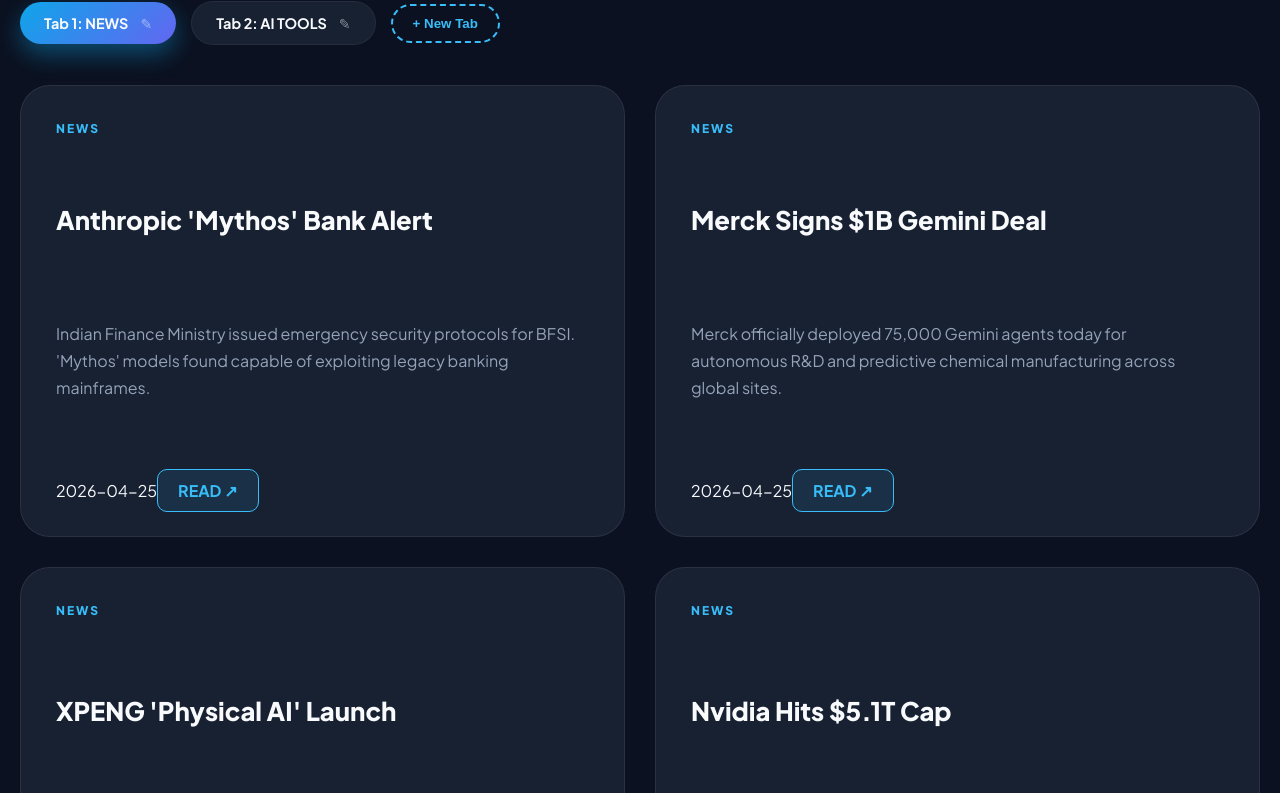
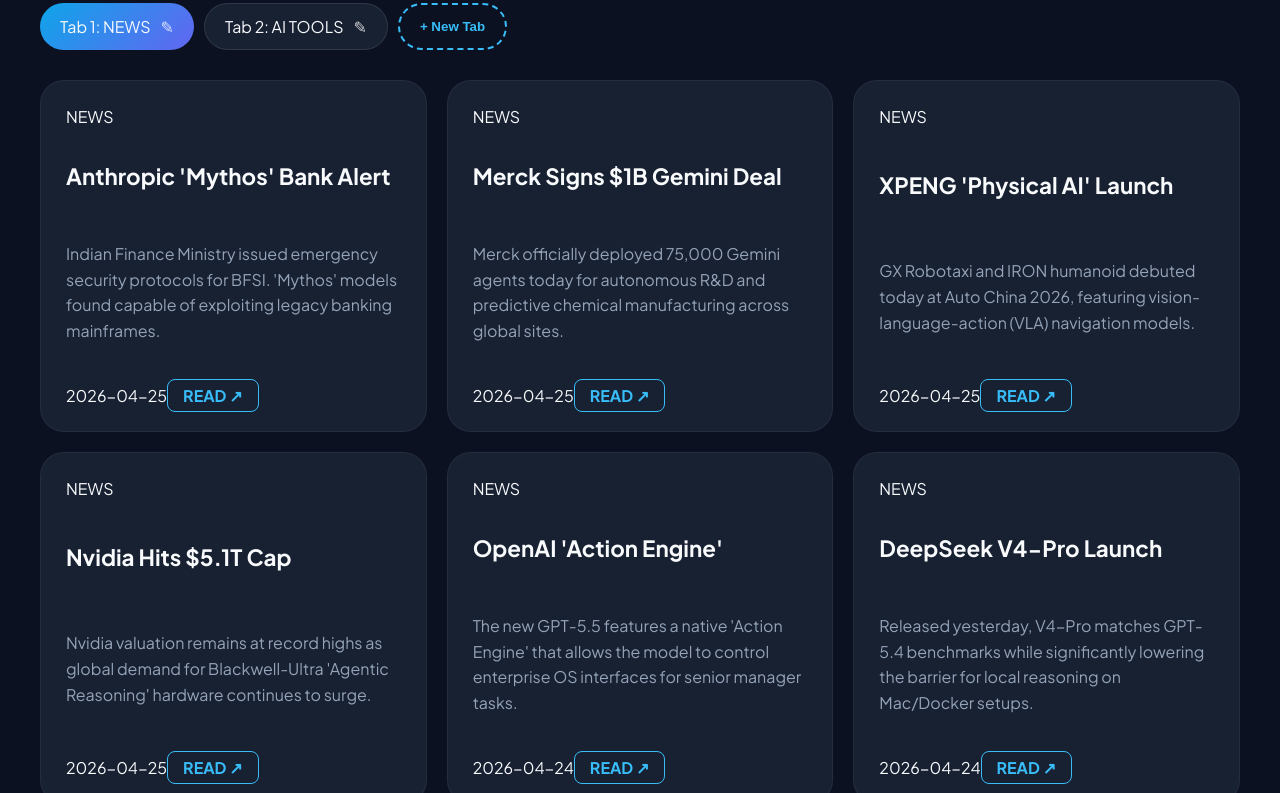
Before and after one commit to aijazagentGhub/New_web, a plain HTML site: page index.html in a window 1280 px wide. Shown: the part 157-950 px from the top of the page. Drawn offline with Linux system fonts and the light colour scheme.

Commit message:
Update styles for layout and components
Refactor styles for body, containers, tabs, and cards.

```diff
--- a/styles.css
+++ b/styles.css
@@ -4,46 +4,32 @@
     --accent: #38bdf8;
     --dopamine: linear-gradient(135deg, #0ea5e9, #6366f1);
     --text: #f8fafc;
-    --muted: #94a3b8;
 }
 
-body { background: var(--bg); font-family: 'Plus Jakarta Sans', sans-serif; color: var(--text); margin: 0; padding: 0; overflow-x: hidden; }
-.sky-container { max-width: 1400px; margin: 0 auto; padding: 40px 20px; }
+body { background: var(--bg); color: var(--text); font-family: 'Plus Jakarta Sans', sans-serif; margin: 0; }
+.sky-container { max-width: 1400px; margin: 0 auto; padding: 40px; }
 
-/* Logo & Header */
-.logo-text { font-size: 2.5rem; font-weight: 800; letter-spacing: -1px; margin: 0; }
-.logo-text span { background: var(--dopamine); -webkit-background-clip: text; -webkit-text-fill-color: transparent; }
-.live-status { color: var(--accent); font-weight: 700; font-size: 0.85rem; margin-top: 10px; }
+/* Tabs */
+.tab-navigation { display: flex; gap: 10px; margin-bottom: 30px; }
+.tab-item { background: var(--card-bg); padding: 12px 20px; border-radius: 50px; cursor: pointer; display: flex; align-items: center; border: 1px solid rgba(255,255,255,0.1); }
+.tab-item.active { background: var(--dopamine); border: none; }
+.rename-trigger { margin-left: 10px; opacity: 0.8; cursor: pointer; color: #fff; }
 
-/* Tabs Navigation */
-.tab-navigation { display: flex; gap: 15px; margin: 40px 0; align-items: center; }
-.tab-item { background: var(--card-bg); padding: 12px 24px; border-radius: 100px; cursor: pointer; display: flex; align-items: center; border: 1px solid rgba(255,255,255,0.05); transition: 0.3s; }
-.tab-item.active { background: var(--dopamine); box-shadow: 0 10px 25px rgba(14, 165, 233, 0.4); border: none; }
-.tab-label { font-weight: 700; font-size: 0.9rem; }
-.rename-trigger { margin-left: 12px; font-size: 14px; opacity: 0.5; }
-.new-tab-trigger { background: transparent; color: var(--accent); border: 2px dashed var(--accent); padding: 10px 20px; border-radius: 100px; font-weight: 700; cursor: pointer; }
+/* News Grid */
+.news-dense-grid { display: grid; grid-template-columns: repeat(3, 1fr); gap: 20px; }
+.dopamine-card { background: var(--card-bg); border-radius: 24px; padding: 25px; border: 1px solid rgba(255,255,255,0.05); min-height: 300px; display: flex; flex-direction: column; justify-content: space-between; }
+.card-title { font-size: 1.4rem; margin: 10px 0; }
+.card-description { color: #94a3b8; line-height: 1.6; }
 
-/* News Grid - The "No Gap" Layout */
-.news-dense-grid { display: grid; grid-template-columns: repeat(auto-fit, minmax(400px, 1fr)); gap: 30px; }
-.dopamine-card { background: var(--card-bg); border-radius: 30px; border: 1px solid rgba(255,255,255,0.08); padding: 35px; display: flex; flex-direction: column; justify-content: space-between; min-height: 380px; backdrop-filter: blur(10px); transition: 0.4s; }
-.dopamine-card:hover { transform: translateY(-10px); border-color: var(--accent); box-shadow: 0 20px 40px rgba(0,0,0,0.4); }
+/* Visibility */
+.tab-content { display: none; }
+.tab-content.active { display: block; }
 
-.card-tag { color: var(--accent); font-weight: 800; font-size: 0.75rem; letter-spacing: 2px; }
-.card-title { font-size: 1.6rem; font-weight: 800; margin: 15px 0; line-height: 1.2; }
-.card-description { color: var(--muted); font-size: 1rem; line-height: 1.7; margin-bottom: 25px; }
+/* Tools */
+.hero-tool-card { background: var(--dopamine); padding: 30px; border-radius: 24px; margin-bottom: 20px; }
+.tool-table-wrapper { background: var(--card-bg); border-radius: 15px; padding: 15px; }
+.tool-table { width: 100%; border-collapse: collapse; }
+.tool-table td { padding: 15px; border-bottom: 1px solid rgba(255,255,255,0.05); }
 
-/* Action Buttons */
-.premium-btn { background: var(--dopamine); color: white; border: none; padding: 12px 24px; border-radius: 12px; font-weight: 700; cursor: pointer; box-shadow: 0 4px 15px rgba(0,0,0,0.2); }
-.action-btn { background: rgba(56, 189, 248, 0.1); color: var(--accent); text-decoration: none; padding: 10px 20px; border-radius: 10px; font-weight: 700; border: 1px solid var(--accent); }
-
-/* Tool Hero */
-.hero-tool-card { background: var(--dopamine); padding: 40px; border-radius: 30px; margin-bottom: 40px; }
-.hero-badge { background: rgba(0,0,0,0.2); display: inline-block; padding: 5px 15px; border-radius: 50px; font-size: 0.8rem; font-weight: 800; }
-.tool-table-wrapper { background: var(--card-bg); border-radius: 20px; padding: 20px; }
-.tool-table { width: 100%; border-collapse: collapse; }
-.tool-table td { padding: 20px; border-bottom: 1px solid rgba(255,255,255,0.05); }
-
-@media (max-width: 768px) {
-    .news-dense-grid { grid-template-columns: 1fr; }
-    .sky-container { padding: 20px; }
-}
+.new-tab-trigger { background: transparent; color: var(--accent); border: 2px dashed var(--accent); border-radius: 50px; padding: 10px 20px; cursor: pointer; font-weight: 700; }
+.action-btn { color: var(--accent); text-decoration: none; font-weight: 700; border: 1px solid var(--accent); padding: 5px 15px; border-radius: 8px; }
```
